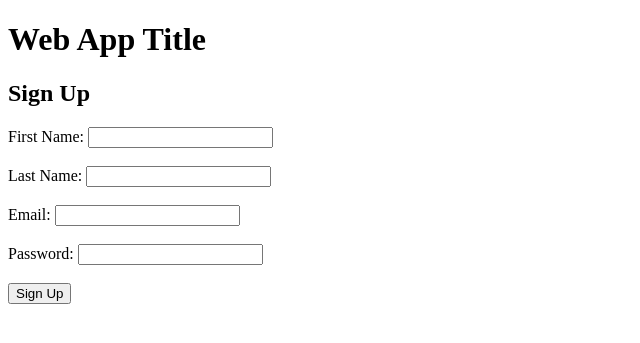
After one commit to dencynluv/hackbright-project, a Flask app: template templates/sign_up_form.html in a window 1280 px wide. The commit adds this page. Shown: the top 343 px of the page, without its empty margins (0-640 px from the left). Run offline with Flask 2, Linux system fonts and the light colour scheme; the template is opened without the code that fills it, so the values that code supplies are empty.

Commit message:
Built out model.py and works, added new html templates and modified base.html, began building out server.py

```diff
--- a/requirements.txt
+++ b/requirements.txt
@@ -1,4 +1,6 @@
+blinker==1.4
 Flask==0.10.1
+Flask-DebugToolbar==0.10.0
 Flask-SQLAlchemy==2.1
 itsdangerous==0.24
 Jinja2==2.8
--- a/server.py
+++ b/server.py
@@ -0,0 +1,151 @@
+"""Notes for You."""
+
+from jinja2 import StrictUndefined
+
+from flask import Flask, render_template, request, flash, redirect, session
+from flask_debugtoolbar import DebugToolbarExtension
+
+from model import connect_to_db, db, User
+
+
+app = Flask(__name__)
+
+# Required to use Flask sessions and the debug toolbar
+app.secret_key = "somethingSecret"
+
+# Normally, if you use an undefined variable in Jinja2, it fails silently.
+# This is horrible. Fix this so that, instead, it raises an error.
+app.jinja_env.undefined = StrictUndefined
+
+
+##############################################################################
+# route functions
+
+@app.route('/')
+def index():
+    """Landing page."""
+
+    current_session = session.get('current_user', None)
+
+    return render_template("landing_page.html", session=current_session)
+
+
+@app.route('/sign-up', methods=['GET'])
+def sign_up_form():
+    """Show sign up form."""
+
+    return render_template("sign_up_form.html")
+
+
+@app.route('/process-sign-up', methods=['POST'])
+def process_sign_up():
+    """Process sign up and add new user to database."""
+
+    # Get form variables
+    first_name = request.form.get("first-name")
+    last_name = request.form.get("last-name")
+    email = request.form.get("email")
+    password = request.form.get("password")
+    # Might need for Twilio API
+    # phone_number = int(request.form["phone"])
+
+    # Check if user exists in database and return user object
+    new_user = db.session.query(User).filter(User.email == email).first()
+
+    # Want to check if new_user is a user object
+    # If new_user is None, go into else statement
+    if new_user:
+        if new_user.email == email:
+            flash("You are already Signed In")
+            pass
+    else:
+        # Instantiates new_user in the User class
+        new_user = User(first_name=first_name, last_name=last_name, email=email, password=password)
+
+        # We need to add to the transaction or it won't be stored
+        db.session.add(new_user)
+
+        # Once we're done, we should commit our work
+        db.session.commit()
+
+        # To keep user logged in, need to hold onto user_id in a flask session
+        session['current_user'] = new_user.id
+
+        # flashes a message to user of successful sign up
+        flash("Welcome %s you successfully signed up" % first_name)
+
+    return redirect("/homepage")
+
+
+@app.route('/sign-in', methods=['GET'])
+def sign_in_form():
+    """Show sign in form."""
+
+    return render_template("sign_in_form.html")
+
+
+@app.route('/process-sign-in', methods=['POST'])
+def process_sign_in():
+    """Process sign in."""
+
+    # Get form variables
+    email = request.form.get("email")
+    password = request.form.get("password")
+
+    # Query for user whose email matches email above
+    # Return a user object
+    user = db.session.query(User).filter(User.email == email).one()
+
+    # Want to check if user is a user object
+    # If user is None, go into else statement
+    if user:
+        if user.password == password:
+            # Keep user logged in by setting session key to id
+            session['current_user'] = user.id
+            flash("Signed in as {}".format(user.email))
+            return redirect('/homepage')
+        else:
+            flash("You forgot to Sign Up")
+            redirect('/sign-up')
+
+    flash("Login and/or password is incorrect! Try again.")
+
+    return redirect('sign-in')
+
+
+@app.route("/sign-out")
+def user_sign_out():
+    """Allow user to sign out."""
+
+    if session['current_user']:
+        del session['current_user']
+        flash("You have successfully Signed Out.")
+    else:
+        flash("You were not Signed In")
+
+    return redirect('/')
+
+
+@app.route('/homepage', methods=['GET'])
+def show_homepage():
+    """Show homepage."""
+
+    return render_template("homepage.html")
+
+
+##############################################################################
+# Helper functions
+
+if __name__ == "__main__":
+    # We have to set debug=True here, since it has to be True at the point
+    # that we invoke the DebugToolbarExtension
+
+    app.debug = True
+
+    connect_to_db(app)
+
+    # Use the DebugToolbar
+    DebugToolbarExtension(app)
+
+    # run the flask app
+    app.run()
--- a/templates/base.html
+++ b/templates/base.html
@@ -1,12 +1,30 @@
 <!DOCTYPE html>
 <html>
 <head>
+    <meta charset="utf-8">
+
     <title>{% block title %}TITLE GOES HERE{% endblock %}</title>
     <!-- <link rel="stylesheet" href="/static/css/styles.css"> -->
     <!-- <script src="http://code.jquery.com/jquery.js"></script> -->
 </head>
 <body>
-    <h1>Website Header</h1>
+    <h1>Web App Title</h1>
+
+    {% with messages = get_flashed_messages() %}
+    {% if messages %}
+      <ul class="flashes">
+          {% for message in messages %}
+              <li>{{ message }}</li>
+          {% endfor %}
+      </ul>
+     {% endif %}
+  {% endwith %}
+
+{% if session %}
+    <h2>Sign-Out</h2>
+    <p><a href="/sign-out">Sign Out</a></p>
+{% endif %}
+
     {% block content %}BODY CONTENT GOES HERE{% endblock %}
     <!-- <footer>Copyright 2015 Ubermelon</footer> -->
 </body>
--- /dev/null
+++ b/templates/homepage.html
@@ -0,0 +1,6 @@
+{% extends 'base.html' %}
+{% block content %}
+
+    <h1>This is the homepage</h1>
+
+{% endblock %}
--- /dev/null
+++ b/templates/sign_up_form.html
@@ -0,0 +1,49 @@
+{% extends 'base.html' %}
+{% block content %}
+
+<!-- Sign Up Form -->
+    <h2>Sign Up</h2>
+
+    <form action="/process-sign-up" method="POST">
+        <div class="form-group">
+            <label>
+                First Name:
+                <input type="text" name="first-name">
+            </label>
+        </div>
+        <br>
+        <div class="form-group">
+            <label>
+                Last Name:
+                <input type="text" name="last-name">
+            </label>
+        </div>
+        <br>
+        <div class="form-group">
+            <label>
+                Email:
+                <input type="text" name="email">
+            </label>
+        </div>
+        <br>
+        <div class="form-group">
+            <label>
+                Password:
+                <input type="text" name="password">
+            </label>
+        </div>
+        <br>
+        <!-- Might need phone# from user for Twiilio API -->
+       <!--  <div class="form-group">
+            <label>
+                Phone number:
+                <input type="number" name="phone">
+            </label>
+        </div>
+        <br> -->
+        <div class="form-group">
+            <input type="submit" value="Sign Up">
+        </div>
+    </form>
+
+{% endblock %}
```
Also changed, not shown: model.py (+117 -0 lines), templates/landing_page.html (added, +15 -0 lines), templates/sign_in_form.html (added, +26 -0 lines).
